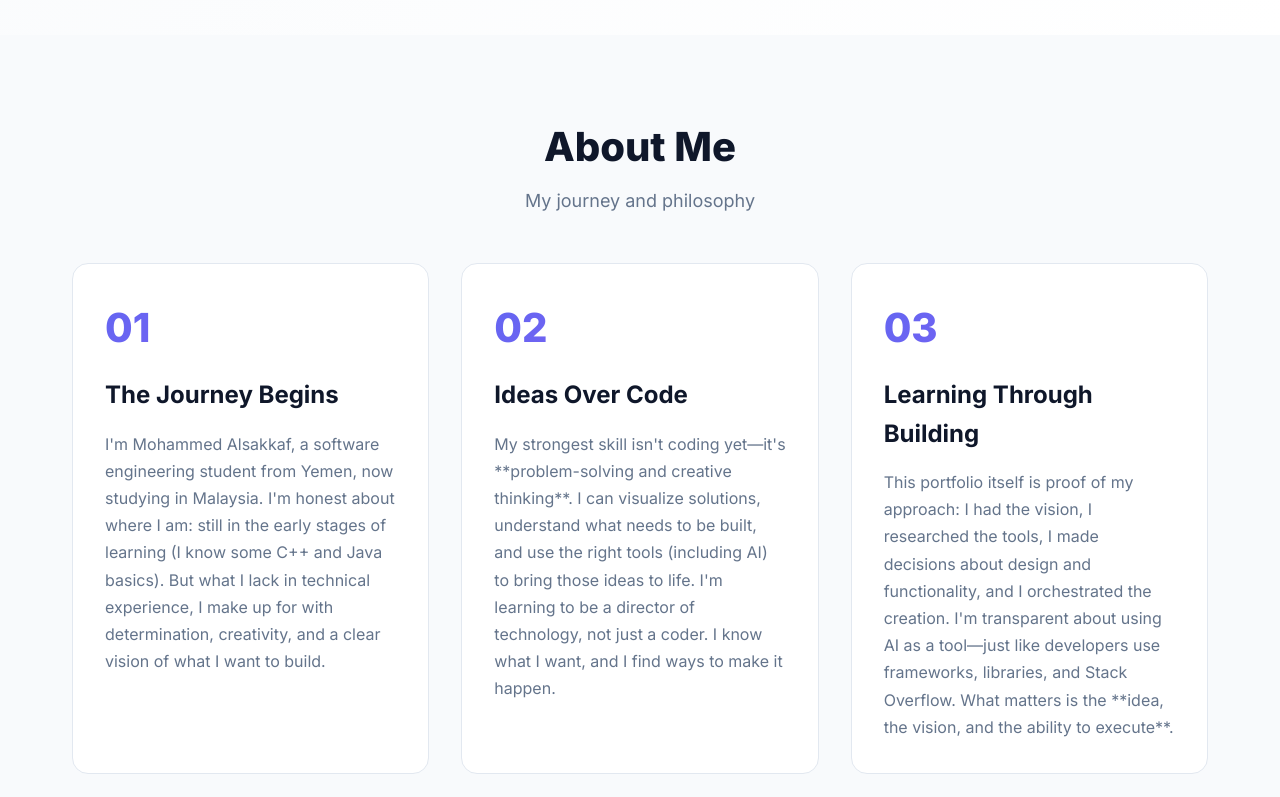
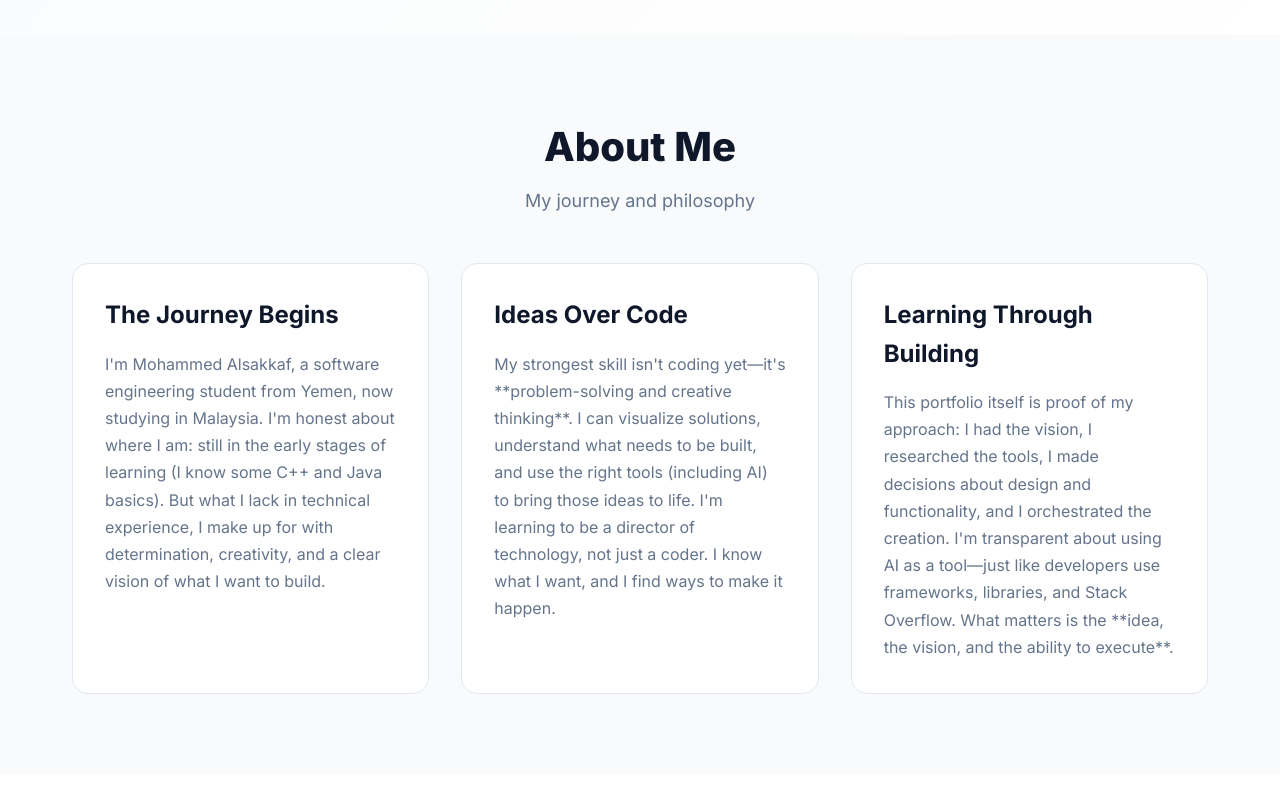
Before and after one commit to Alsakkaf-dev/Portfolio, a plain HTML site: page index.html in a window 1280 px wide. Shown: the part 739-1536 px from the top of the page. Drawn offline with Linux system fonts and the light colour scheme.

Commit message:
Remove numbered labels from about section cards

```diff
--- a/index.html
+++ b/index.html
@@ -64,7 +64,7 @@
             </div>
             <div class="about-grid">
                 <div class="about-card">
-                    <div class="card-number">01</div>
+
                     <h3>The Journey Begins</h3>
                     <p>I'm Mohammed Alsakkaf, a software engineering student from Yemen, now studying in Malaysia. I'm
                         honest about where I am: still in the early stages of learning (I know some C++ and Java
@@ -72,7 +72,7 @@
                         and a clear vision of what I want to build.</p>
                 </div>
                 <div class="about-card">
-                    <div class="card-number">02</div>
+
                     <h3>Ideas Over Code</h3>
                     <p>My strongest skill isn't coding yet—it's **problem-solving and creative thinking**. I can
                         visualize solutions, understand what needs to be built, and use the right tools (including AI)
@@ -80,7 +80,7 @@
                         know what I want, and I find ways to make it happen.</p>
                 </div>
                 <div class="about-card">
-                    <div class="card-number">03</div>
+
                     <h3>Learning Through Building</h3>
                     <p>This portfolio itself is proof of my approach: I had the vision, I researched the tools, I made
                         decisions about design and functionality, and I orchestrated the creation. I'm transparent about
```
